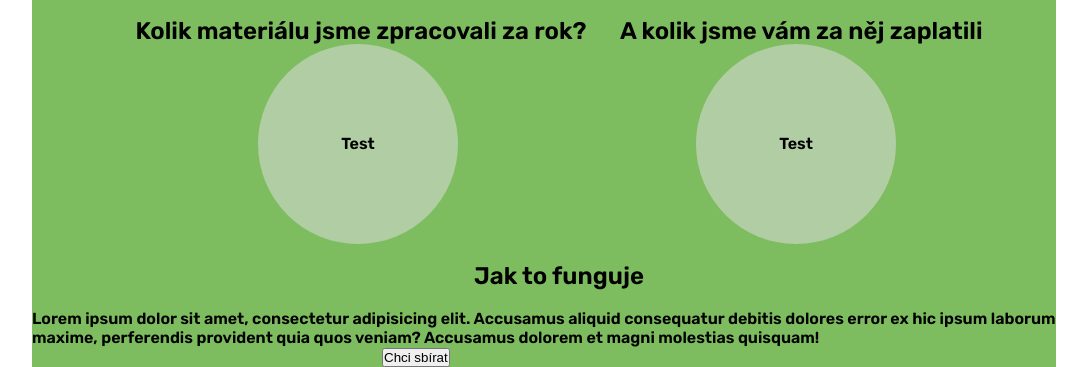
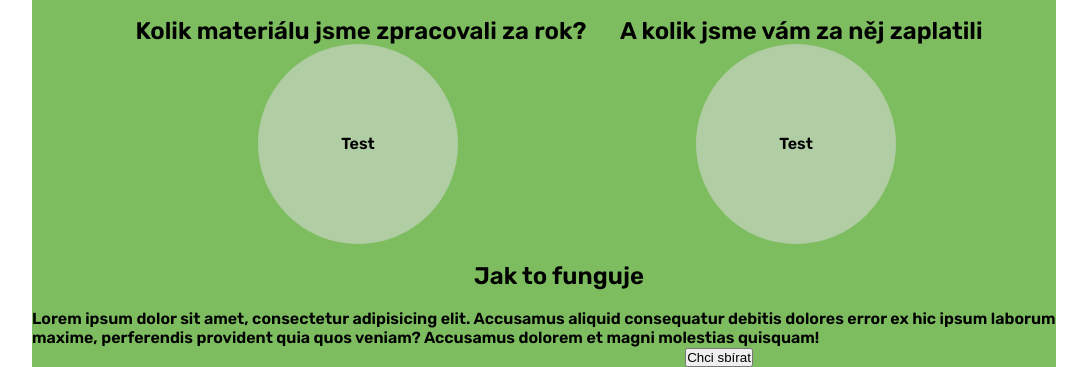
Before and after one commit to v-kollar/junkyard-website, a Flask app: page / in a window 1280 px wide. Shown: the part 627-994 px from the top of the page, without its empty margins (96-1183 px from the left). Run offline with Flask 2, Linux system fonts and the light colour scheme.

Commit message:
Opravení tlačítka

```diff
--- a/src/templates/index.jinja2
+++ b/src/templates/index.jinja2
@@ -21,8 +21,10 @@
         <h2>Jak to funguje</h2>
         <p>Lorem ipsum dolor sit amet, consectetur adipisicing elit. Accusamus aliquid consequatur debitis dolores error ex hic ipsum laborum maxime, perferendis provident quia quos veniam? Accusamus dolorem et magni molestias quisquam!</p>
         </section>
-        <section>
+        <section class="kola">
+        <div class="block">
         <button type="button" onclick="">Chci sbírat</button>
+        </div>
         </section>
 
 
```
